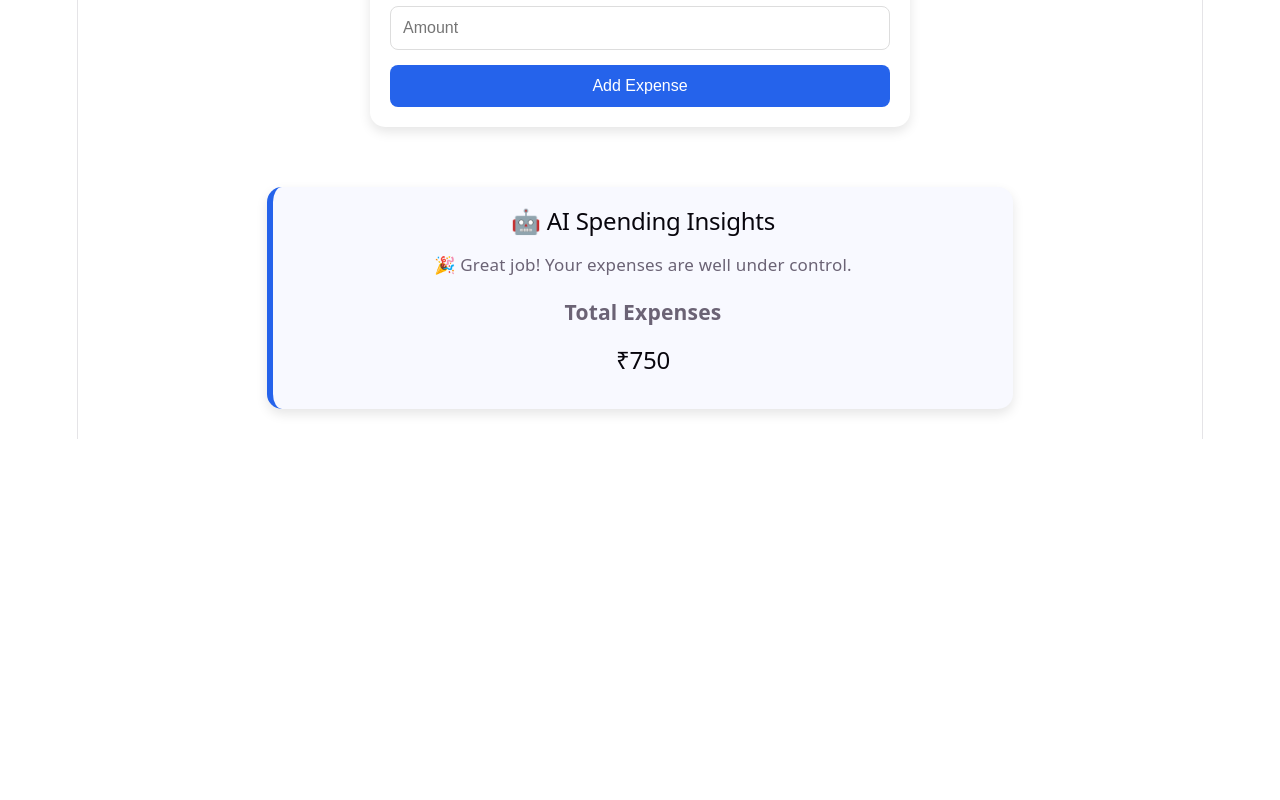
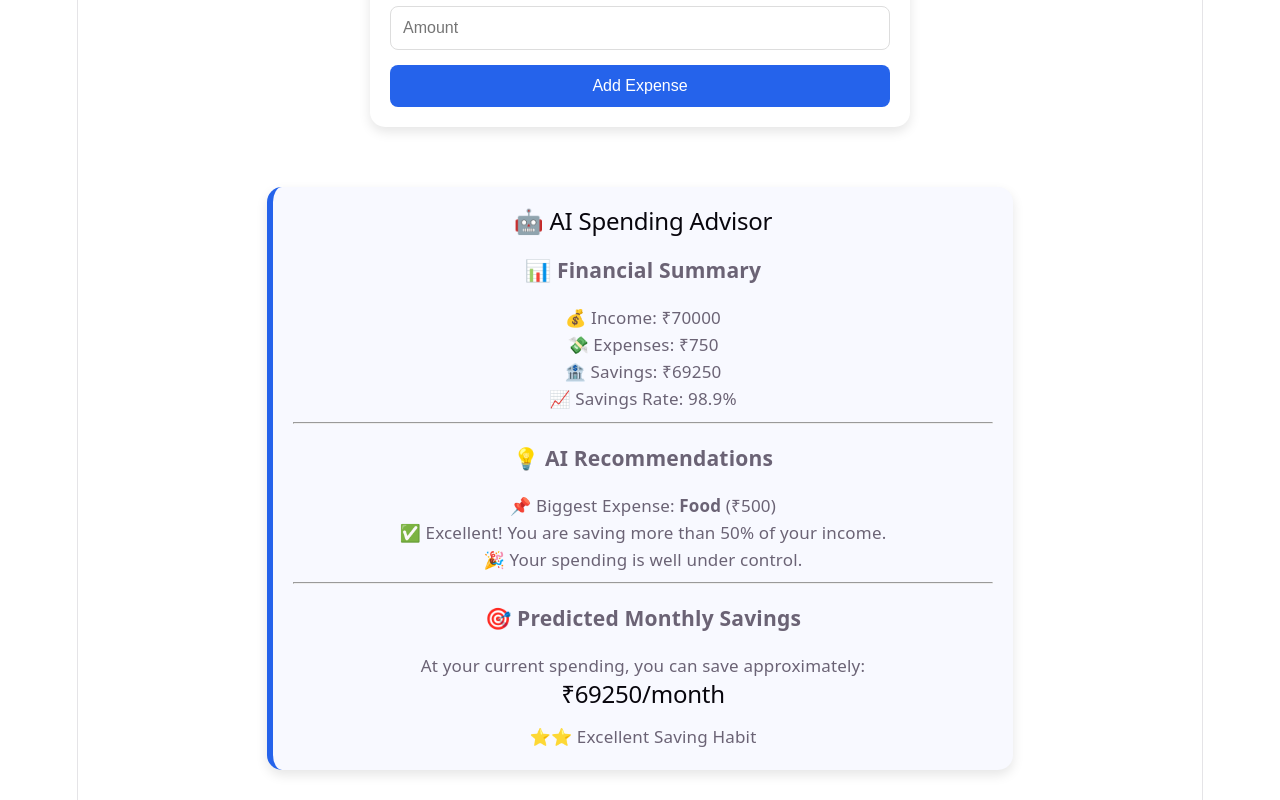
Before and after one commit to somya-codes30/AI-Spending-Advisor, a React (Vite) app: page / in a window 1280 px wide. Shown: the part 983-1783 px from the top of the page. Before the commit the page ends 1422 px from the top, so only its background shows below. Built offline with nearby package versions, Linux system fonts and the light colour scheme.

Commit message:
Enhance AI insights with financial summary and savings prediction

```diff
--- a/src/components/AIInsights.jsx
+++ b/src/components/AIInsights.jsx
@@ -1,31 +1,103 @@
 function AIInsights({ transactions }) {
+  // Calculate Income
+  const income = transactions
+    .filter((item) => item.type === "income")
+    .reduce((sum, item) => sum + item.amount, 0);
 
-  const totalExpenses = transactions
+  // Calculate Expenses
+  const expenses = transactions
     .filter((item) => item.type === "expense")
     .reduce((sum, item) => sum + item.amount, 0);
 
-  let message = "";
+  // Calculate Savings
+  const savings = income - expenses;
 
-  if (totalExpenses > 5000) {
-    message =
-      "⚠️ Your expenses are quite high this month. Try reducing unnecessary spending.";
-  } else if (totalExpenses > 2000) {
-    message =
-      "🙂 Your spending is moderate. Keep tracking your expenses.";
+  // Calculate Savings Rate
+  const savingsRate =
+    income > 0 ? ((savings / income) * 100).toFixed(1) : 0;
+
+  // Find Highest Expense
+  const expenseTransactions = transactions.filter(
+    (item) => item.type === "expense"
+  );
+
+  let highestExpense = null;
+
+  if (expenseTransactions.length > 0) {
+    highestExpense = expenseTransactions.reduce((max, item) =>
+      item.amount > max.amount ? item : max
+    );
+  }
+
+  // AI Tips
+  const tips = [];
+
+  if (savingsRate >= 50) {
+    tips.push("✅ Excellent! You are saving more than 50% of your income.");
+  }
+
+  if (expenses < 5000) {
+    tips.push("🎉 Your spending is well under control.");
+  }
+
+  if (expenses > income * 0.7) {
+    tips.push("⚠️ Your expenses are very high compared to your income.");
+  }
+
+  // Predicted Savings
+  const predictedSavings = savings;
+
+  let savingLevel = "";
+
+  if (predictedSavings >= 50000) {
+    savingLevel = "⭐⭐ Excellent Saving Habit";
+  } else if (predictedSavings >= 20000) {
+    savingLevel = "⭐ Good Saving Habit";
   } else {
-    message =
-      "🎉 Great job! Your expenses are well under control.";
+    savingLevel = "⚠️ Try to save more each month";
   }
 
   return (
     <div className="ai-card">
-      <h2>🤖 AI Spending Insights</h2>
+      <h2>🤖 AI Spending Advisor</h2>
 
-      <p>{message}</p>
+      <h3>📊 Financial Summary</h3>
 
-      <h3>Total Expenses</h3>
+      <p>💰 Income: ₹{income}</p>
 
-      <h2>₹{totalExpenses}</h2>
+      <p>💸 Expenses: ₹{expenses}</p>
+
+      <p>🏦 Savings: ₹{savings}</p>
+
+      <p>📈 Savings Rate: {savingsRate}%</p>
+
+      <hr />
+
+      <h3>💡 AI Recommendations</h3>
+
+      {highestExpense && (
+        <p>
+          📌 Biggest Expense:
+          <strong> {highestExpense.name}</strong> (₹
+          {highestExpense.amount})
+        </p>
+      )}
+
+      {tips.map((tip, index) => (
+        <p key={index}>{tip}</p>
+      ))}
+
+      <hr />
+
+      <h3>🎯 Predicted Monthly Savings</h3>
+
+      <p>
+        At your current spending, you can save approximately:
+      </p>
+
+      <h2>₹{predictedSavings}/month</h2>
+
+      <p>{savingLevel}</p>
     </div>
   );
 }
```
